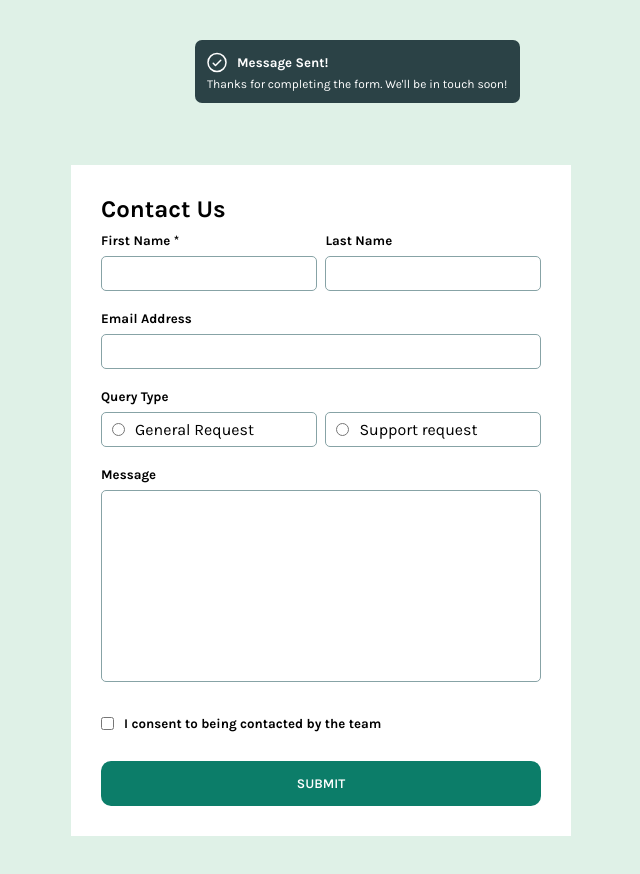
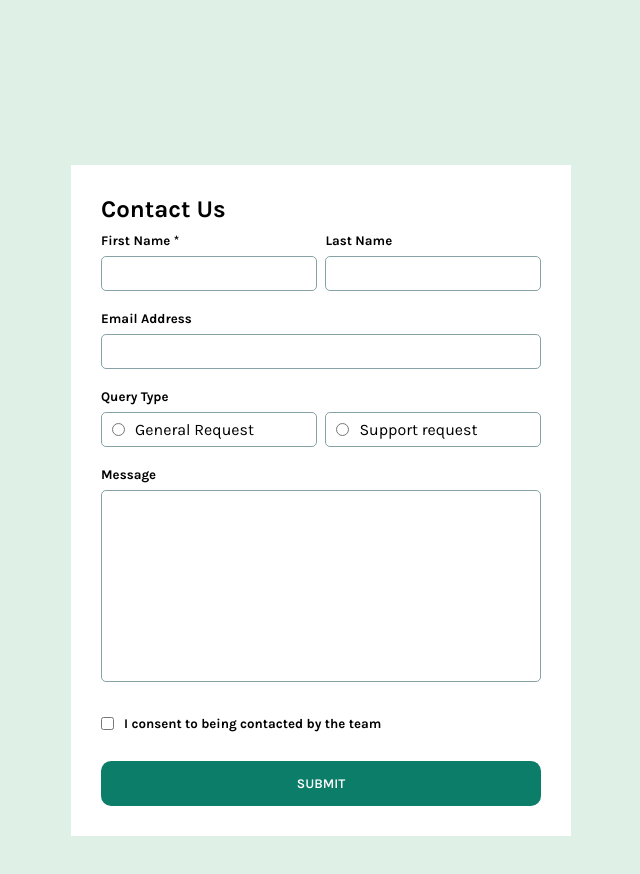
Before and after one commit to righ10/Contact-form, a plain HTML site: page index.html in a window 1280 px wide. Shown: the whole page, without its empty margins (319-959 px from the left). Drawn offline with Linux system fonts and the light colour scheme.

Commit message:
Update style.css

```diff
--- a/style.css
+++ b/style.css
@@ -182,7 +182,7 @@ main{
     padding: 12px;
     border-radius: 7px;
     color: #fff;
-    display: non;
+    display: none;
 }
 
 
```
